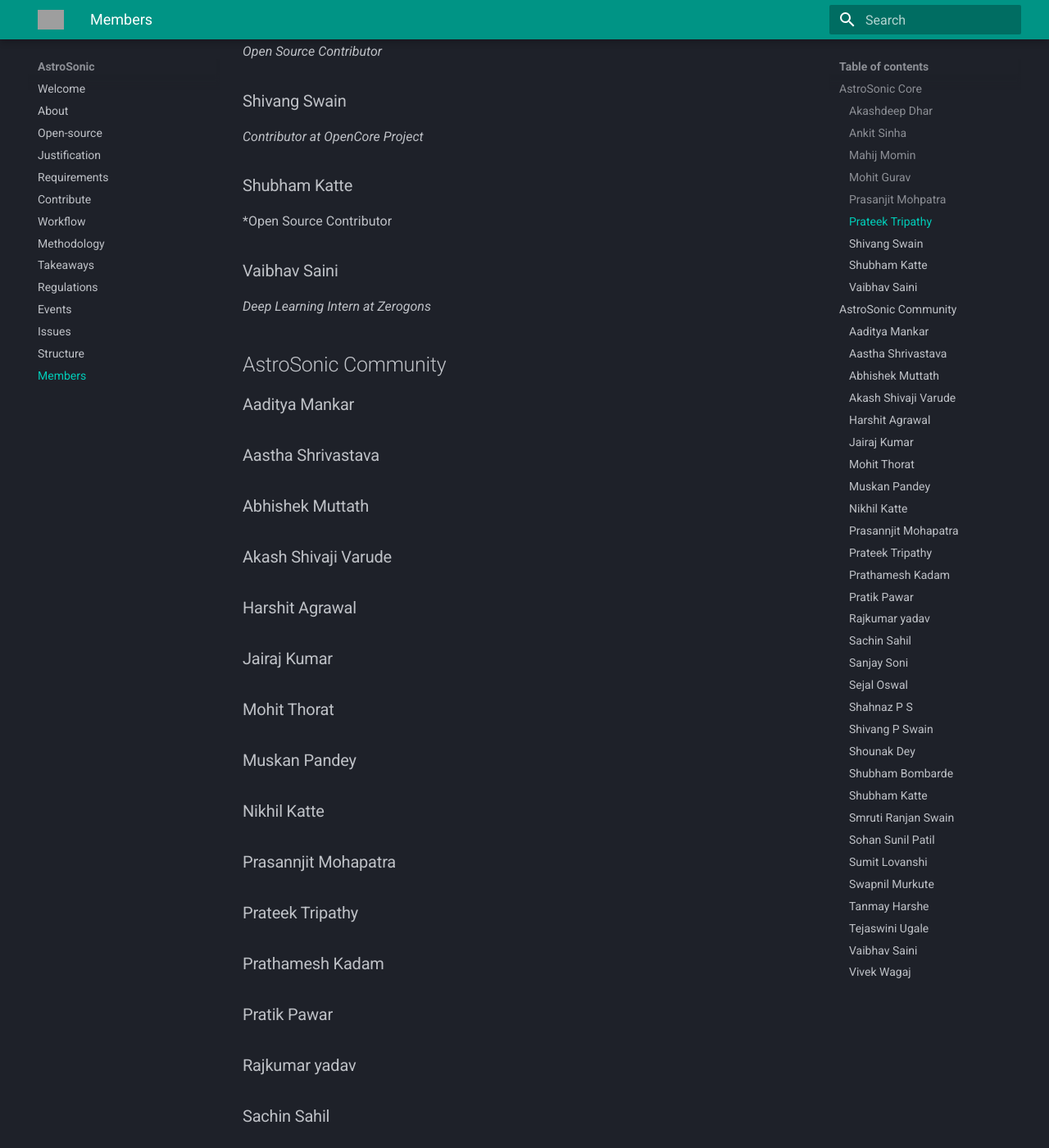
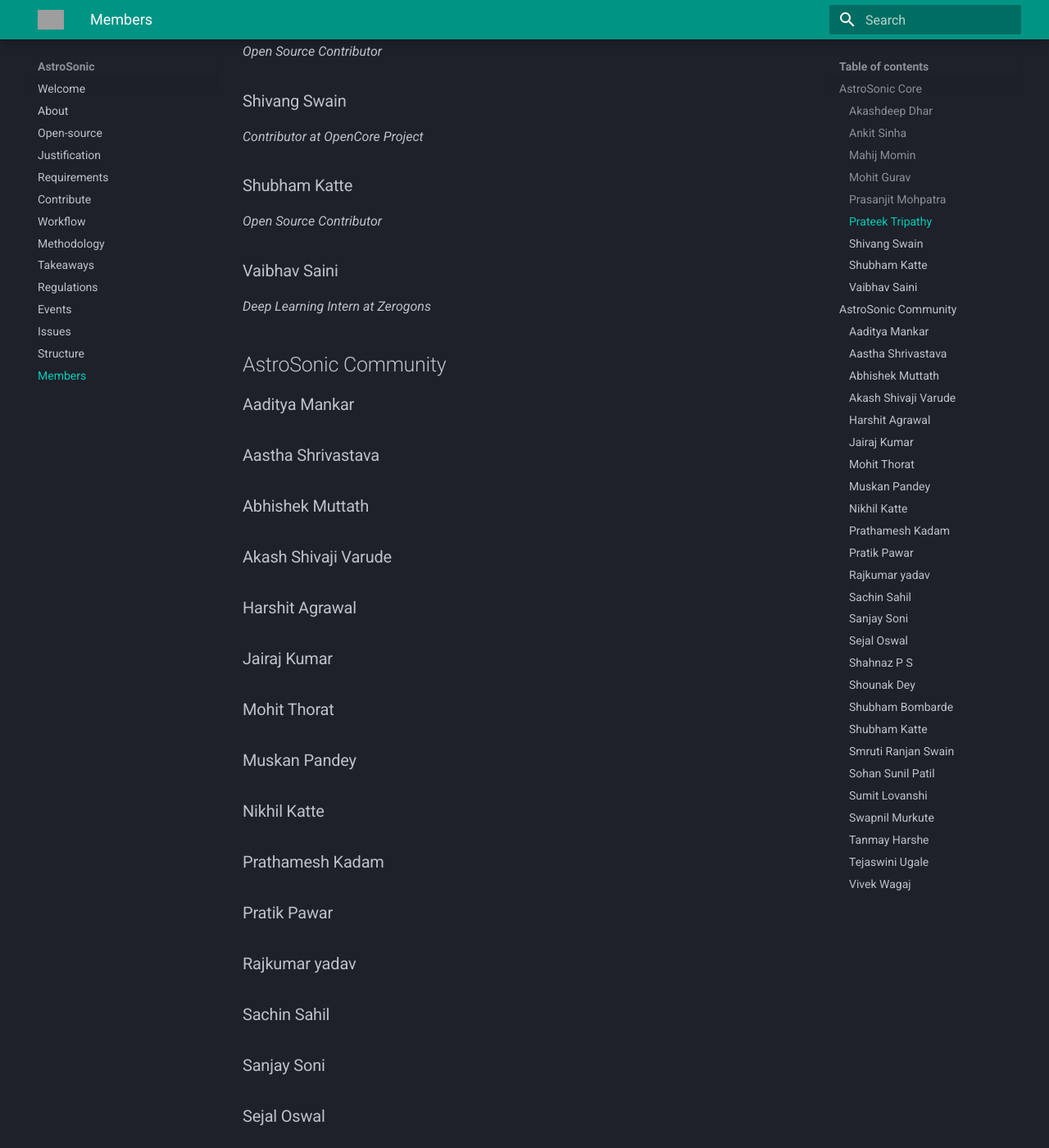
Before and after one commit to astrosonic/community-website, an MkDocs documentation site: the page built from docs/talkd.md, in a window 1280 px wide and 1400 px high, scrolled down 810 px. Shown: the whole window at 82% size. Built offline with MkDocs 1.6.1 and Material for MkDocs 9.7.7, drawn with Linux system fonts in a browser that asks for light colours; some of the changed text lies outside the part shown; grey boxes are pictures that could not be loaded.

Commit message:
Update talkd.md

```diff
--- a/docs/talkd.md
+++ b/docs/talkd.md
@@ -26,7 +26,7 @@ Names are sorted in alphabetical order with no precedence.
 *Contributor at OpenCore Project*
 
 ### Shubham Katte
-*Open Source Contributor
+*Open Source Contributor*
 
 ### Vaibhav Saini
 *Deep Learning Intern at Zerogons*
@@ -42,8 +42,6 @@ Names are sorted in alphabetical order with no precedence.
 ### Mohit Thorat
 ### Muskan Pandey
 ### Nikhil Katte
-### Prasannjit Mohapatra
-### Prateek Tripathy
 ### Prathamesh Kadam
 ### Pratik Pawar
 ### Rajkumar yadav
@@ -51,7 +49,6 @@ Names are sorted in alphabetical order with no precedence.
 ### Sanjay Soni
 ### Sejal Oswal
 ### Shahnaz P S
-### Shivang P Swain
 ### Shounak Dey
 ### Shubham Bombarde
 ### Shubham Katte
@@ -61,5 +58,4 @@ Names are sorted in alphabetical order with no precedence.
 ### Swapnil Murkute
 ### Tanmay Harshe
 ### Tejaswini Ugale
-### Vaibhav Saini
 ### Vivek Wagaj
```
